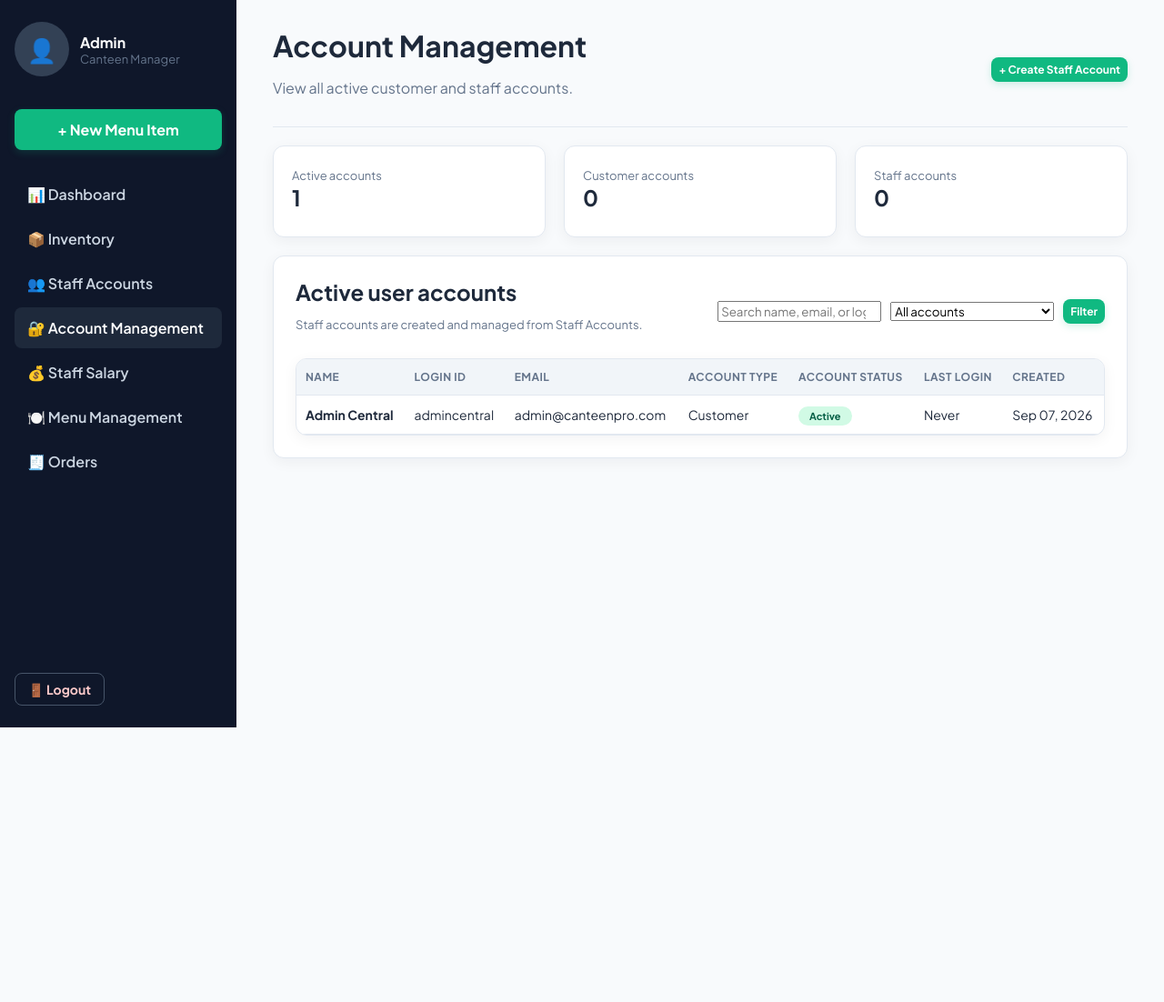
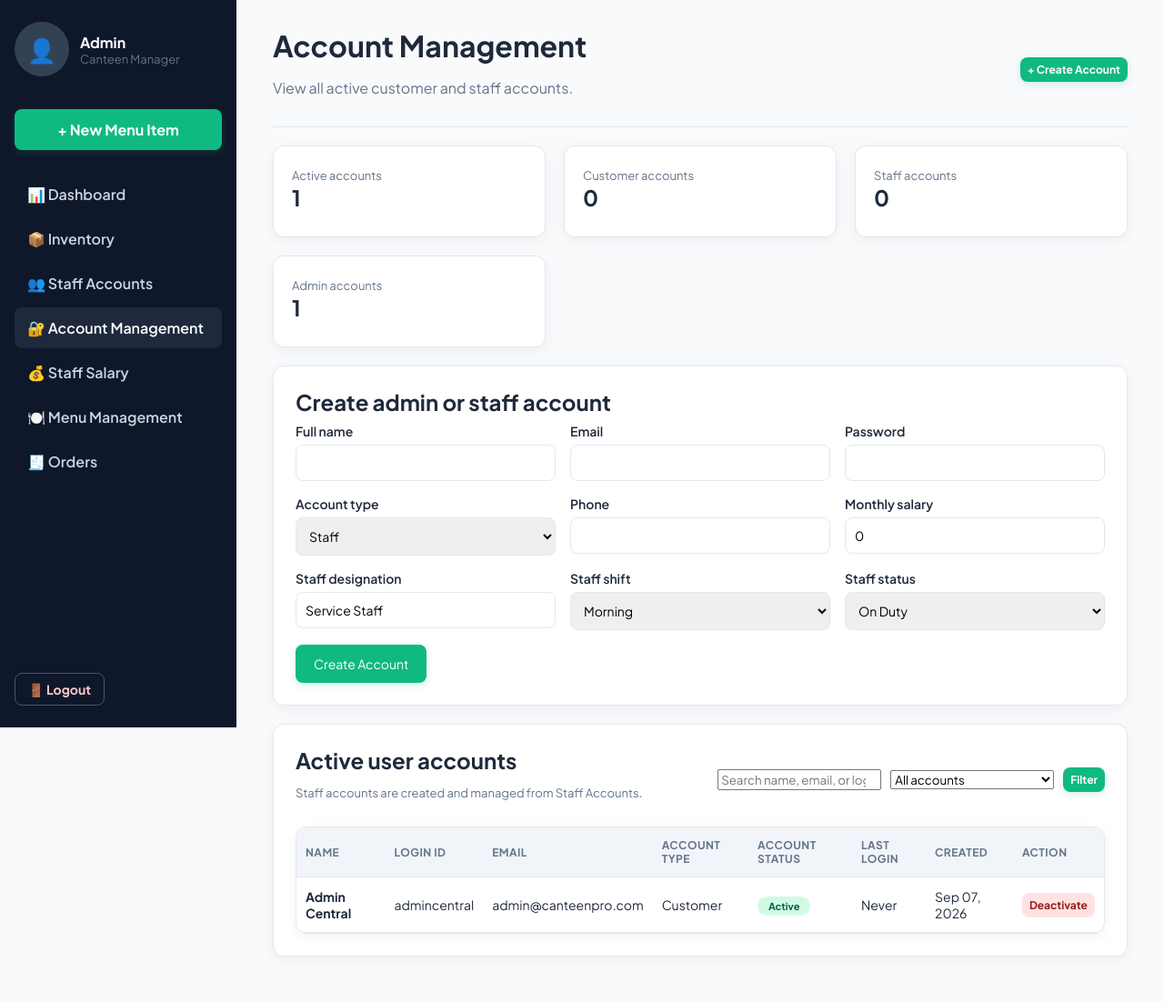
Before and after one commit to rohitbhandadri/cantten-managment-suystem, a PHP site: page /views/admin/account_management.php in a window 1280 px wide. Shown: the whole page at 91% size. Before the commit the page ends 800 px from the top, so only its background shows below. Run offline with PHP 8.4, Linux system fonts and the light colour scheme; the visitor is signed in with stand-in values (Sample User, id 1); data comes from the database, SQL or seed files in the repository.

Commit message:
Update account_management.php

```diff
--- a/canteen-management-system/views/admin/account_management.php
+++ b/canteen-management-system/views/admin/account_management.php
@@ -8,9 +8,60 @@ $database = new Database();
 $db = $database->connect();
 $userModel = new User($db);
 
+if (empty($_SESSION['account_csrf_token'])) {
+    $_SESSION['account_csrf_token'] = bin2hex(random_bytes(32));
+}
+$csrfToken = $_SESSION['account_csrf_token'];
+
+$message = '';
+$messageType = '';
+if ($_SERVER['REQUEST_METHOD'] === 'POST') {
+    $submittedToken = $_POST['csrf_token'] ?? '';
+    if (!hash_equals($csrfToken, (string)$submittedToken)) {
+        $message = 'Security token expired. Please refresh and try again.';
+        $messageType = 'error';
+    } elseif (($_POST['action'] ?? '') === 'deactivate_account') {
+        if ($userModel->deactivateAccount((int)($_POST['account_id'] ?? 0))) {
+            flash('success', 'Account deactivated successfully.');
+        } else {
+            flash('error', 'This account cannot be deactivated.');
+        }
+        redirect('views/admin/account_management.php');
+    } elseif (($_POST['action'] ?? '') === 'create_account') {
+        $name = trim($_POST['account_name'] ?? '');
+        $email = trim($_POST['account_email'] ?? '');
+        $password = (string)($_POST['account_password'] ?? '');
+        $role = $_POST['account_role'] ?? '';
+        $phone = trim($_POST['account_phone'] ?? '');
+        $salary = $_POST['account_salary'] ?? 0;
+        $designation = trim($_POST['account_designation'] ?? 'Service Staff');
+        $shift = $_POST['account_shift'] ?? 'Morning';
+        $status = $_POST['account_status'] ?? 'on_duty';
+
+        $validRole = in_array($role, ['admin', 'staff'], true);
+        $validSalary = is_numeric($salary) && (float)$salary >= 0 && (float)$salary <= 1000000;
+        $validPhone = $phone === '' || preg_match('/^(\+?\d{1,3}[-.\s]?)?(\(?\d{2,4}\)?[-.\s]?)?\d{3}[-.\s]?\d{4,6}$/', $phone) === 1;
+
+        if ($name === '' || !filter_var($email, FILTER_VALIDATE_EMAIL) || strlen($password) < 8 || !$validRole || !$validSalary || !$validPhone) {
+            $message = 'Enter a valid name, email, password of at least 8 characters, phone number, and salary.';
+            $messageType = 'error';
+        } elseif ($userModel->findByEmail($email)) {
+            $message = 'An account with this email already exists.';
+            $messageType = 'error';
+        } else {
+            $userModel->create($name, $email, $password, $role, $phone, (float)$salary, $status, $designation, $shift);
+            flash('success', ucfirst($role) . ' account created successfully.');
+            redirect('views/admin/account_management.php');
+        }
+    }
+}
+
+$flashSuccess = flash('success');
+$flashError = flash('error');
+
 $roleFilter = $_GET['role'] ?? 'all';
 $searchTerm = trim($_GET['q'] ?? '');
-if (!in_array($roleFilter, ['all', 'customer', 'staff'], true)) {
+if (!in_array($roleFilter, ['all', 'customer', 'staff', 'admin'], true)) {
     $roleFilter = 'all';
 }
 
@@ -18,6 +69,7 @@ $accounts = $userModel->listActiveAccounts($roleFilter, $searchTerm);
 $totalAccounts = count($userModel->listActiveAccounts());
 $totalCustomers = count($userModel->listActiveAccounts('customer'));
 $totalStaff = count($userModel->listActiveAccounts('staff'));
+$totalAdmins = count($userModel->listActiveAccounts('admin'));
 ?>
 <!DOCTYPE html>
 <html lang="en">
@@ -36,7 +88,7 @@ $totalStaff = count($userModel->listActiveAccounts('staff'));
                 <h1>Account Management</h1>
                 <p class="muted">View all active customer and staff accounts.</p>
             </div>
-            <a href="<?= BASE_URL ?>/views/admin/staff_management.php" class="btn-primary btn-small">+ Create Staff Account</a>
+            <a href="#createAccount" class="btn-primary btn-small">+ Create Account</a>
         </div>
     </header>
 
@@ -53,6 +105,73 @@ $totalStaff = count($userModel->listActiveAccounts('staff'));
             <span class="muted small">Staff accounts</span>
             <h2><?= $totalStaff ?></h2>
         </div>
+        <div class="stat-card">
+            <span class="muted small">Admin accounts</span>
+            <h2><?= $totalAdmins ?></h2>
+        </div>
+    </div>
+
+    <?php if ($message || $flashSuccess || $flashError): ?>
+        <div class="alert alert-<?= e($messageType ?: ($flashError ? 'error' : 'success')) ?>">
+            <?= e($message ?: $flashSuccess ?: $flashError) ?>
+        </div>
+    <?php endif; ?>
+
+    <div class="card" id="createAccount">
+        <h2>Create admin or staff account</h2>
+        <form method="POST" class="grid-form">
+            <input type="hidden" name="action" value="create_account">
+            <input type="hidden" name="csrf_token" value="<?= e($csrfToken) ?>">
+            <div>
+                <label>Full name</label>
+                <input type="text" name="account_name" required>
+            </div>
+            <div>
+                <label>Email</label>
+                <input type="email" name="account_email" required>
+            </div>
+            <div>
+                <label>Password</label>
+                <input type="password" name="account_password" minlength="8" required>
+            </div>
+            <div>
+                <label>Account type</label>
+                <select name="account_role" required>
+                    <option value="staff">Staff</option>
+                    <option value="admin">Admin</option>
+                </select>
+            </div>
+            <div>
+                <label>Phone</label>
+                <input type="tel" name="account_phone">
+            </div>
+            <div>
+                <label>Monthly salary</label>
+                <input type="number" name="account_salary" min="0" step="0.01" value="0" required>
+            </div>
+            <div>
+                <label>Staff designation</label>
+                <input type="text" name="account_designation" value="Service Staff">
+            </div>
+            <div>
+                <label>Staff shift</label>
+                <select name="account_shift">
+                    <option>Morning</option>
+                    <option>Evening</option>
+                    <option>Night</option>
+                </select>
+            </div>
+            <div>
+                <label>Staff status</label>
+                <select name="account_status">
+                    <option value="on_duty">On Duty</option>
+                    <option value="on_leave">On Leave</option>
+                </select>
+            </div>
+            <div class="full-width">
+                <button type="submit" class="btn-primary">Create Account</button>
+            </div>
+        </form>
     </div>
 
     <div class="card">
@@ -67,6 +186,7 @@ $totalStaff = count($userModel->listActiveAccounts('staff'));
                     <option value="all" <?= $roleFilter === 'all' ? 'selected' : '' ?>>All accounts</option>
                     <option value="customer" <?= $roleFilter === 'customer' ? 'selected' : '' ?>>Customers</option>
                     <option value="staff" <?= $roleFilter === 'staff' ? 'selected' : '' ?>>Staff</option>
+                    <option value="admin" <?= $roleFilter === 'admin' ? 'selected' : '' ?>>Admins</option>
                 </select>
                 <button type="submit" class="btn-primary btn-small">Filter</button>
             </form>
@@ -82,6 +202,7 @@ $totalStaff = count($userModel->listActiveAccounts('staff'));
                     <th>Account Status</th>
                     <th>Last Login</th>
                     <th>Created</th>
+                    <th>Action</th>
                 </tr>
             </thead>
             <tbody>
@@ -105,10 +226,18 @@ $totalStaff = count($userModel->listActiveAccounts('staff'));
                     <td><span class="status-pill <?= $statusClass ?>"><?= e($statusLabel) ?></span></td>
                     <td><?= $account['last_login_at'] ? date('M d, Y g:i A', strtotime($account['last_login_at'])) : 'Never' ?></td>
                     <td><?= date('M d, Y', strtotime($account['created_at'])) ?></td>
+                    <td>
+                        <form method="POST" onsubmit="return confirm('Deactivate this account?');">
+                            <input type="hidden" name="action" value="deactivate_account">
+                            <input type="hidden" name="account_id" value="<?= (int)$account['id'] ?>">
+                            <input type="hidden" name="csrf_token" value="<?= e($csrfToken) ?>">
+                            <button type="submit" class="btn-small btn-cancel">Deactivate</button>
+                        </form>
+                    </td>
                 </tr>
             <?php endforeach; ?>
             <?php if (empty($accounts)): ?>
-                <tr><td colspan="7" class="muted center">No active accounts found.</td></tr>
+                <tr><td colspan="8" class="muted center">No active accounts found.</td></tr>
             <?php endif; ?>
             </tbody>
         </table>
```
